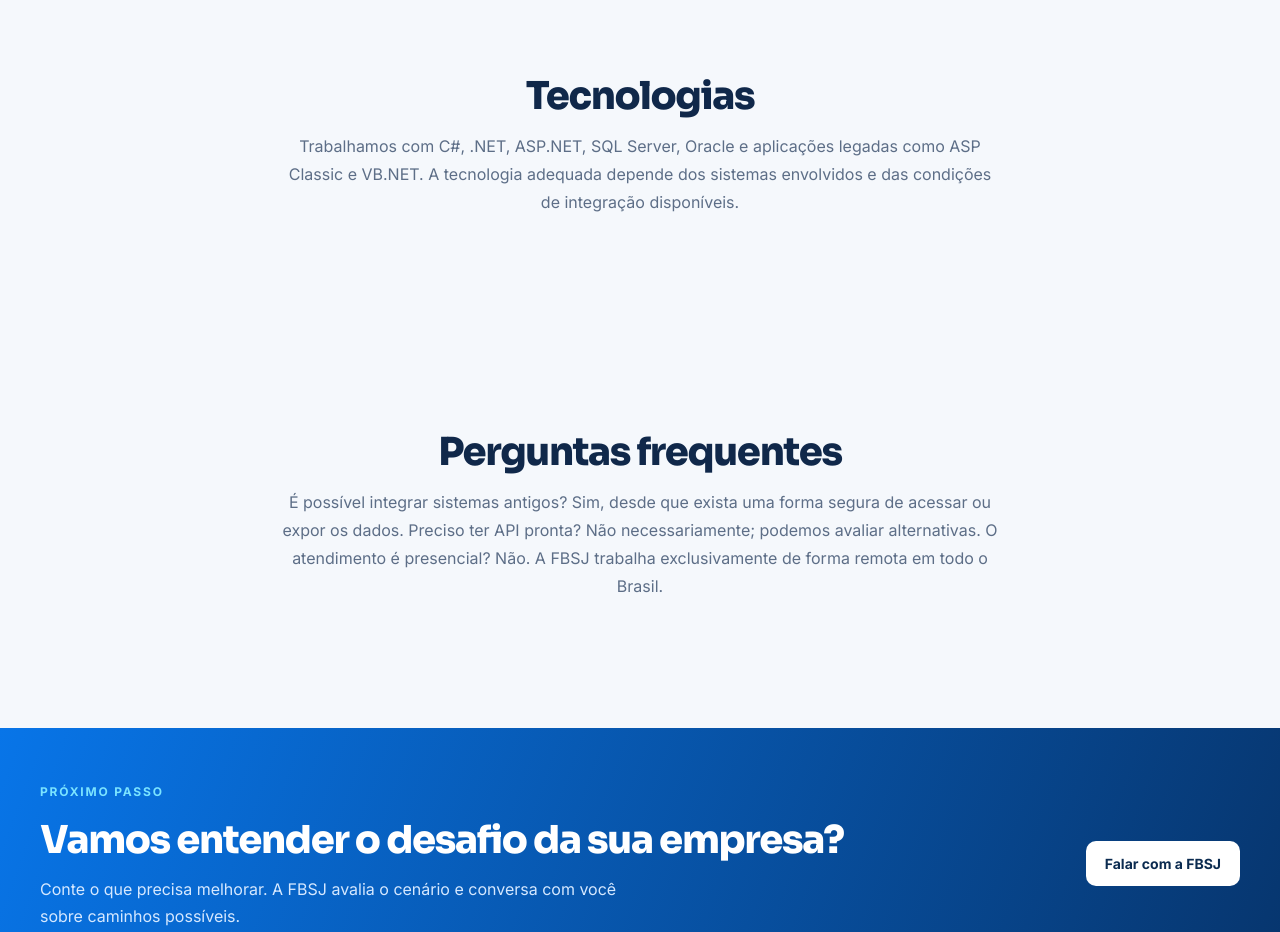
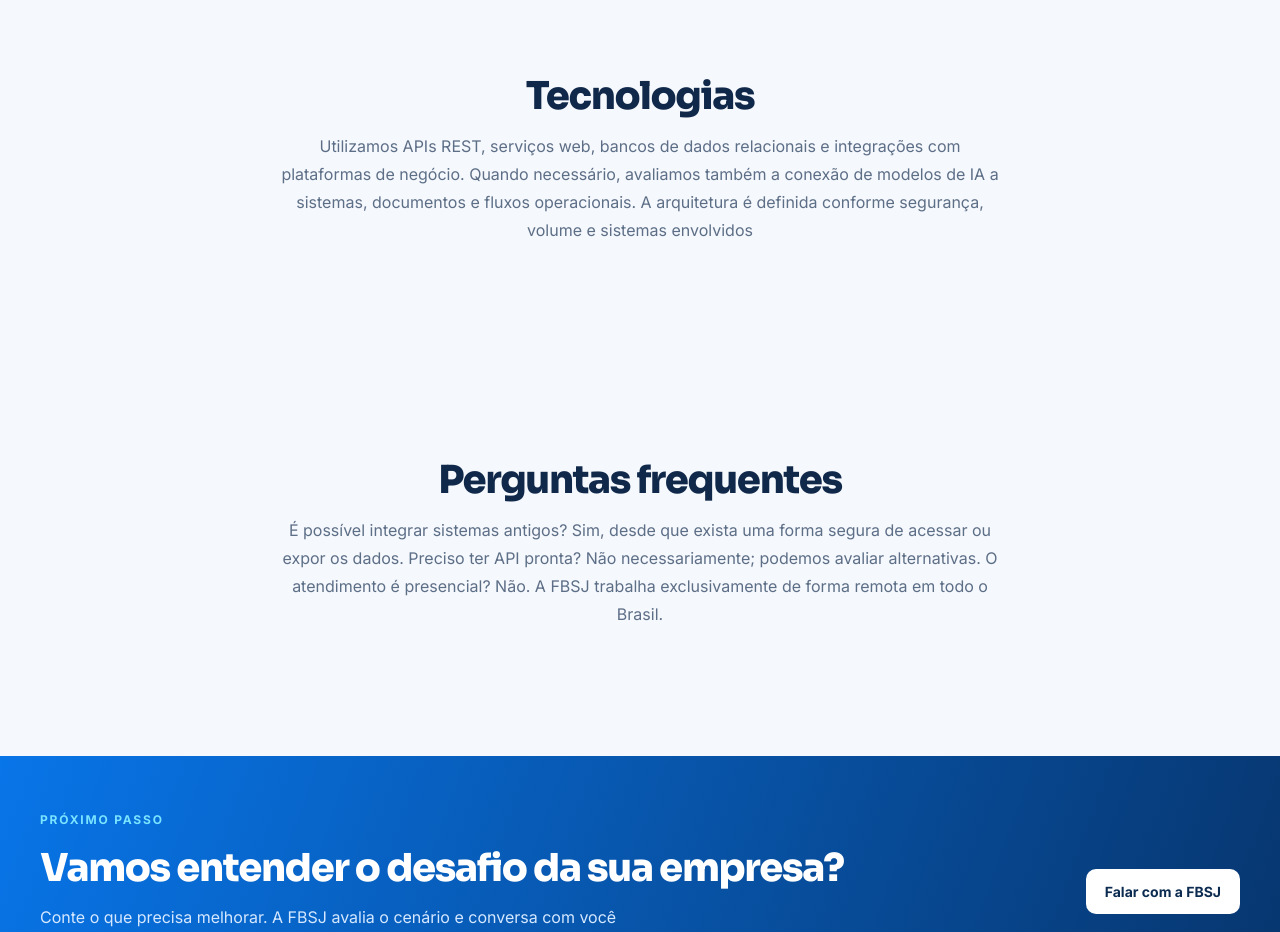
Before and after one commit to fbsj-tecnologia/fbsj-tecnologia.github.io, a plain HTML site: page integracao-sistemas-apis/index.html in a window 1280 px wide. Shown: the part 1780-2712 px from the top of the page. Drawn offline with Linux system fonts and the light colour scheme.

Commit message:
Alinha páginas de soluções com tecnologias atuais e IA aplicada

```diff
--- a/integracao-sistemas-apis/index.html
+++ b/integracao-sistemas-apis/index.html
@@ -24,7 +24,7 @@
 <section class="exp-section"><div class="container"><div class="exp-heading"><h2>O que é integração de sistemas?</h2><p>É a comunicação controlada entre duas ou mais aplicações para consultar, enviar ou sincronizar informações. A integração pode conectar sistemas internos, plataformas de terceiros, bancos de dados e serviços externos, respeitando regras de segurança e negócio.</p></div></div></section>
 <section class="exp-section"><div class="container"><div class="exp-heading"><h2>Exemplos de demandas</h2><p>Disponibilizar dados por API REST; integrar um sistema legado a uma aplicação web; sincronizar cadastros e movimentações; automatizar importação e exportação; conectar plataformas de gestão; consolidar informações para relatórios.</p></div></div></section>
 <section class="exp-section"><div class="container"><div class="exp-heading"><h2>Cuidados técnicos</h2><p>Antes de implementar, avaliamos formatos de dados, autenticação, permissões, volume, frequência, tratamento de falhas, rastreabilidade e consistência. Também definimos como lidar com indisponibilidade e reprocessamento.</p></div></div></section>
-<section class="exp-section"><div class="container"><div class="exp-heading"><h2>Tecnologias</h2><p>Trabalhamos com C#, .NET, ASP.NET, SQL Server, Oracle e aplicações legadas como ASP Classic e VB.NET. A tecnologia adequada depende dos sistemas envolvidos e das condições de integração disponíveis.</p></div></div></section>
+<section class="exp-section"><div class="container"><div class="exp-heading"><h2>Tecnologias</h2><p>Utilizamos APIs REST, serviços web, bancos de dados relacionais e integrações com plataformas de negócio. Quando necessário, avaliamos também a conexão de modelos de IA a sistemas, documentos e fluxos operacionais. A arquitetura é definida conforme segurança, volume e sistemas envolvidos</p></div></div></section>
 <section class="exp-section"><div class="container"><div class="exp-heading"><h2>Perguntas frequentes</h2><p>É possível integrar sistemas antigos? Sim, desde que exista uma forma segura de acessar ou expor os dados. Preciso ter API pronta? Não necessariamente; podemos avaliar alternativas. O atendimento é presencial? Não. A FBSJ trabalha exclusivamente de forma remota em todo o Brasil.</p></div></div></section>
 <section class="exp-band"><div class="container exp-band-inner"><div><p class="exp-kicker">PRÓXIMO PASSO</p><h2>Vamos entender o desafio da sua empresa?</h2><p>Conte o que precisa melhorar. A FBSJ avalia o cenário e conversa com você sobre caminhos possíveis.</p></div><a class="exp-btn light" href="https://wa.me/5561986183317?text=Ol%C3%A1%2C%20FBSJ%20Tecnologia!%20Quero%20conversar%20sobre%20um%20projeto." target="_blank" rel="noopener">Falar com a FBSJ</a></div></section>
 <section class="exp-section"><div class="container"><div class="exp-heading"><h2>Conheça outras frentes de atuação</h2><p><a href="/desenvolvimento-sistemas/">Sistemas sob medida</a> · <a href="/modernizacao-sistemas-legados/">Modernização de sistemas legados</a> · <a href="/integracao-sistemas-apis/">Integração e APIs</a> · <a href="/automacao-processos/">Automação de processos</a> · <a href="/solucoes/">Todas as soluções</a></p></div></div></section>
```
